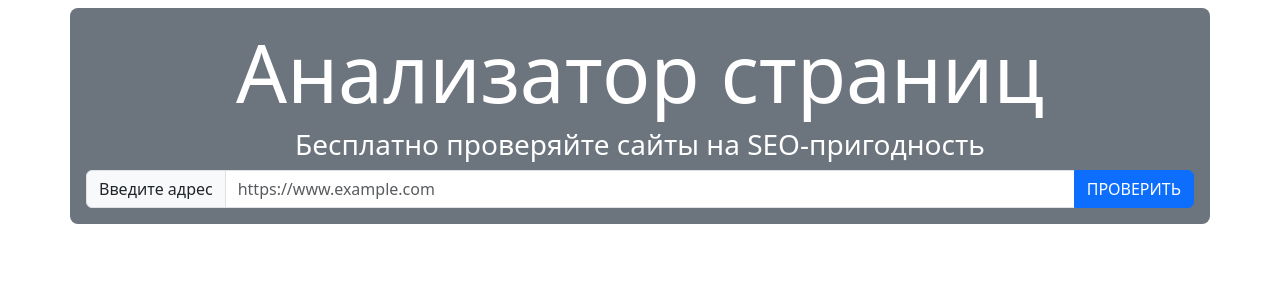
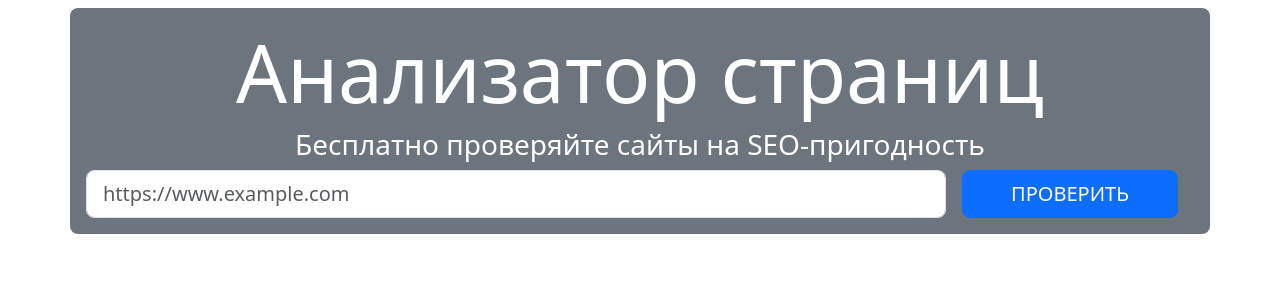
Before and after one commit to Ker0s1n/python-project-83, a Flask app: page / in a window 1280 px wide. Shown: the part 65-365 px from the top of the page. Run offline with Flask 3, Linux system fonts and the light colour scheme.

Commit message:
index.html

```diff
--- a/page_analyzer/templates/index.html
+++ b/page_analyzer/templates/index.html
@@ -9,12 +9,10 @@
 <div class="container-lg text-bg-secondary rounded-3 p-3">
   <h1 class="display-1 text-center">Анализатор страниц</h1>
   <h3 class="text-center">Бесплатно проверяйте сайты на SEO-пригодность</h3>
-  <form class="d-flex" action="{{ url_for('home_page') }}" method="post">
-      <div class="input-group">
-        <span class="input-group-text" id="basic-addon3">Введите адрес</span>
-        <input class="form-control" id="basic-url" aria-describedby="basic-addon3 basic-addon4" placeholder="https://www.example.com" name="url" value="{{ search }}">
-        <button class="btn btn-primary text-uppercase" type="submit" id="button-addon2">Проверить</button>
-      </div>
+  <form action="{{ url_for('home_page') }}" method="post" class="d-flex justify-content-center">
+    <label for="text" class="visually-hidden">Url для проверки</label>
+    <input type="text" name="url" placeholder="https://www.example.com" value="{{ search }}" class="form-control form-control-lg" required="">
+    <input type="submit" class="btn btn-primary  btn-lg ms-3 px-5 text-uppercase mx-3" value="Проверить">
   </form>
   {% if errors['url'] %}
   <h1></h1>
```
